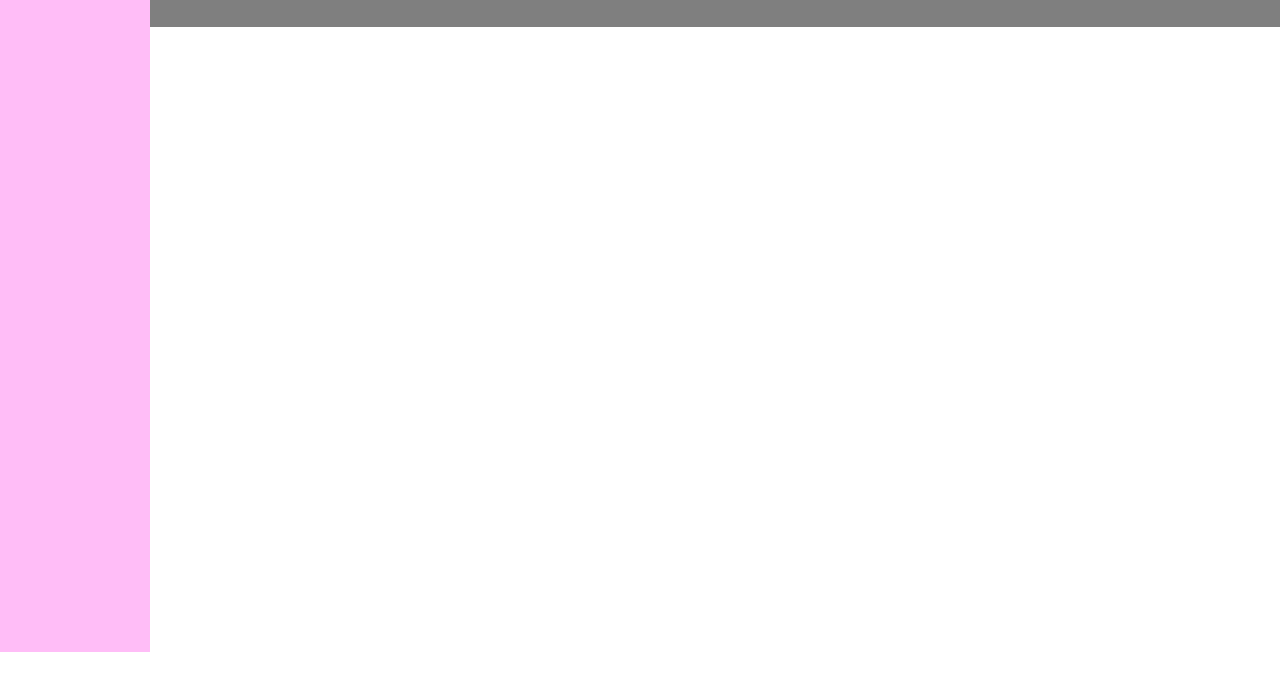
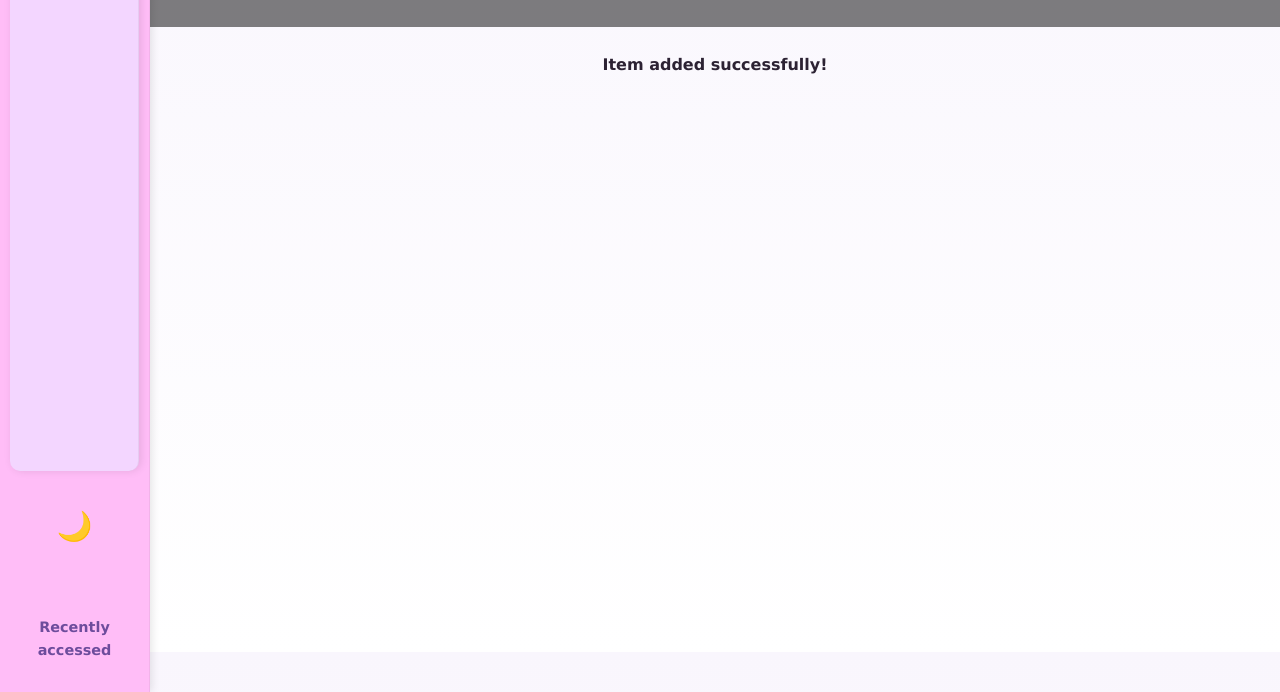
Before and after one commit to skramer9/COMP324-Inventory-Web-Application, a website: page main.html in a window 1280 px wide. Shown: the part 148-840 px from the top of the page. Before the commit the page ends 800 px from the top, so only its background shows below. Drawn offline with Linux system fonts and the light colour scheme.

Commit message:
fixed bugs

```diff
--- a/main.html
+++ b/main.html
@@ -7,9 +7,18 @@
     <link rel="stylesheet" href="grid.css">
   </head>
   <body class="main-page">
+
     <!-- Side navigation with recently accessed collections -->
     <nav class="side-nav">
       <a href="main.html" class="side-nav">Back to Home</a>
+
+      <div class="theme-toggle-wrapper">
+        <button id="theme-toggle" class="theme-toggle-btn" aria-label="Toggle dark mode">
+          🌙
+        </button>
+      </div>
+
+
 
       <div class="recent-collections">
         <h3>Recently accessed</h3>
@@ -19,6 +28,8 @@
         <a href="" class="side-nav">Books read in 2024</a>
       </div>
     </nav>
+
+
 
     <!-- Banner section with background image -->
     <section class="collection-banner">
@@ -41,6 +52,10 @@
       </div>
     </div>
 
+    <div class="alert alert-success">Item added successfully!</div>
+
     <script type="text/javascript" src="main.js"></script>
+    <script src="theme-toggle.js"></script>
+
   </body>
 </html>
--- a/style.css
+++ b/style.css
@@ -2,13 +2,12 @@
 
 :root {
     --font-main: "Verdana", "Helvetica", "Arial", sans-serif;
-    --primary-color: #65548f;
-    --secondary-color: #FFBDF7;
-    --danger-color: #ff6b6b;
-    --light-gray: #f5f5f5;
-    --dark-bg: #121212;
-    --text-light: #e4e4e4;
-    --text-dark: #333;
+    --primary-color: #6d4c9c;
+    --secondary-color: #f3d6ff;
+    --danger-color: #e63946;
+    --bg-color: #f9f6fd;
+    --text-dark: #2c2233;
+    --text-light: #f5f5f5;
     --radius: 20px;
     --padding: 10px 20px;
     --shadow: 0 3px 10px rgba(0,0,0,0.1);
@@ -16,18 +15,19 @@
 
 body {
     font-family: var(--font-main);
-    background: var(--bg-color, #ffffff);
+    background: var(--bg-color);
     color: var(--text-dark);
     line-height: 1.6;
     transition: background 0.3s, color 0.3s;
+    background: linear-gradient(to bottom, #f9f6fd, #ffffff);
 }
 
 /* DARK MODE */
 body.dark-mode {
-    --bg-color: var(--dark-bg);
-    --text-dark: var(--text-light);
-    --primary-color: #a78bfa;
-    --secondary-color: #6d5ba6;
+--bg-color: #121212;
+--text-dark: var(--text-light);
+--primary-color: #a78bfa;
+--secondary-color: #6d5ba6;
 }
 
 a, button, input, textarea {
@@ -35,6 +35,89 @@ a, button, input, textarea {
     font-size: 1rem;
     line-height: 1.5;
 }
+/* Theme toggle button */
+.theme-toggle-wrapper {
+    display: flex;
+    justify-content: center;
+    align-items: center;
+    padding: 20px 0;
+  }
+
+  .theme-toggle-btn {
+    background: none;
+    border: none;
+    font-size: 1.8rem;
+    padding: 8px;
+    cursor: pointer;
+    color: #41276e;
+    border-radius: 50%;
+    transition: background 0.3s ease, transform 0.2s;
+  }
+
+  .theme-toggle-btn:hover {
+    background: rgba(101, 84, 143, 0.15);
+    transform: scale(1.1);
+  }
+
+  /* Sidebar styles */
+.side-nav {
+    background: var(--secondary-color);
+    color: var(--primary-color);
+    display: flex;
+    flex-direction: column;
+    justify-content: space-between;
+    height: 100vh;
+    padding: 20px 10px;
+    box-shadow: 2px 0 8px rgba(0, 0, 0, 0.1);
+  }
+
+  .side-nav a {
+    display: block;
+    color: #41276e;
+    text-decoration: none;
+    padding: 12px;
+    margin: 6px 0;
+    border-radius: 10px;
+    transition: background-color 0.2s, color 0.2s;
+  }
+
+  .side-nav a:hover {
+    background-color: rgba(109, 76, 156, 0.15);
+    color: var(--primary-color);
+  }
+
+  body.dark-mode .side-nav {
+    background: #2c1a4d;
+  }
+
+  body.dark-mode .side-nav a {
+    color: #dcd6f7;
+  }
+
+  body.dark-mode .side-nav a:hover {
+    background-color: rgba(255, 255, 255, 0.05);
+    color: white;
+  }
+
+/* Sidebar in light mode */
+.side-nav {
+    background: var(--secondary-color);
+    color: var(--primary-color);
+  }
+
+  .side-nav a {
+    color: #41276e;
+  }
+
+  .side-nav a:hover {
+    background-color: rgba(109, 76, 156, 0.15);
+    color: var(--primary-color);
+  }
+
+  /* Theme toggle (light mode) */
+  .theme-toggle-btn {
+    color: #41276e;
+  }
 
 /* SKIP LINK FOR ACCESSIBILITY */
 .skip-link {
@@ -85,17 +168,22 @@ a, button, input, textarea {
 .side-nav a {
     display: block;
     text-align: center;
-    color: var(--primary-color);
+    color: #3a275f;
     text-decoration: none;
-    padding: 10px;
-    margin: 5px;
-    border-radius: var(--button-radius);
-    transition: background-color 0.2s;
+    padding: 12px;
+    margin: 6px 0;
+    border-radius: 10px;
+    transition: background-color 0.2s, color 0.2s;
+  }
+.side-nav {
+    border-right: 1px solid rgba(0, 0, 0, 0.05);
   }
 
 
 .side-nav a:hover {
-    background-color: rgba(101, 84, 143, 0.1);
+    background-color: rgba(58, 39, 95, 0.1); /* dark purple tint */
+    color: var(--primary-color);
+
 }
 
 /* login page background color */
--- a/theme-toggle.js
+++ b/theme-toggle.js
@@ -0,0 +1,21 @@
+document.addEventListener("DOMContentLoaded", () => {
+    const themeToggle = document.getElementById("theme-toggle");
+
+    const setIcon = () => {
+      themeToggle.textContent = document.body.classList.contains("dark-mode") ? "☀️" : "🌙";
+    };
+
+    // Load saved theme
+    const savedTheme = localStorage.getItem("theme");
+    if (savedTheme === "dark") {
+      document.body.classList.add("dark-mode");
+    }
+    setIcon();
+
+    themeToggle.addEventListener("click", () => {
+      document.body.classList.toggle("dark-mode");
+      const isDark = document.body.classList.contains("dark-mode");
+      localStorage.setItem("theme", isDark ? "dark" : "light");
+      setIcon();
+    });
+  });
```
